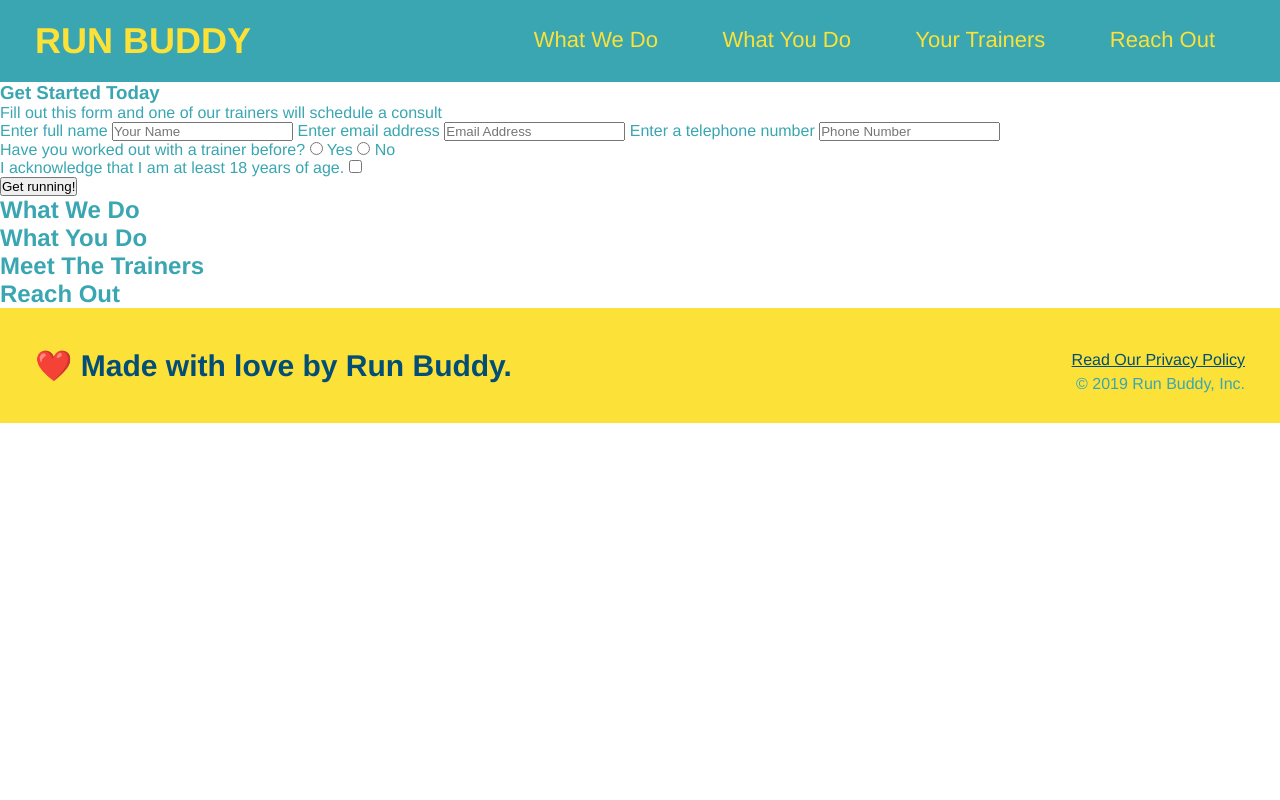
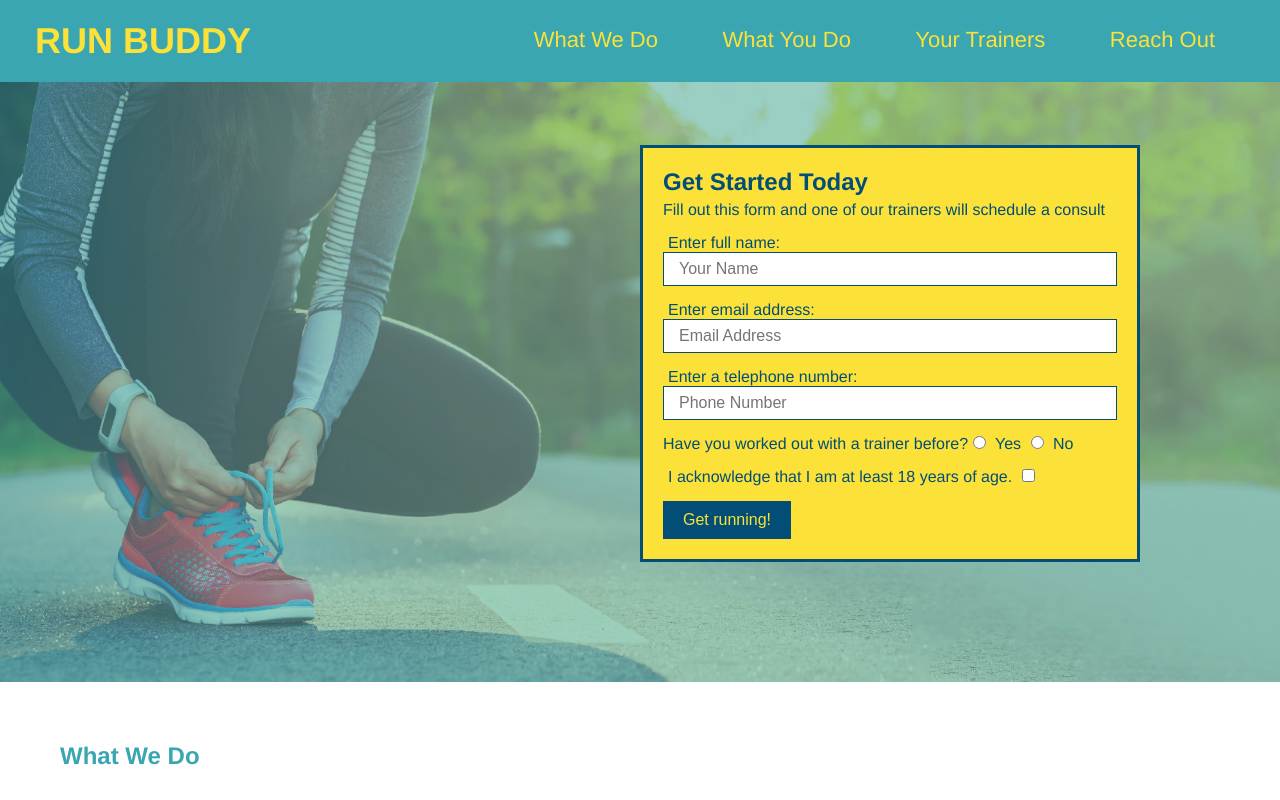
Before and after one commit to AaronLiuXM/run-buddy, a plain HTML site: page index.html in a window 1280 px wide. Shown: the top 800 px of the page. Drawn offline with Linux system fonts and the light colour scheme.

Commit message:
sign on form

```diff
--- a/assets/css/style.css
+++ b/assets/css/style.css
@@ -65,3 +65,60 @@
   footer a {
     color: #024e76;
   }
+
+  section {
+    padding: 60px;
+  }
+
+  /* Hero Style Start*/
+  .hero {
+    height: 600px;
+    background-image: url(../css/hero-bg.jpg);
+    background-size: cover;
+    background-position: center;
+    position: relative;
+  }
+  /*Hero Style End */
+
+  .hero-form {
+    background-color: #fce138;
+    padding: 20px;
+    width: 500px;
+    color: #024e76;
+    border-style: solid;
+    border-width: 3px;
+    border-color: #024e76;
+    position: absolute;
+    bottom: 120px;
+    right: 140px;
+  }
+
+  .hero-form h3 {
+    font-size: 24px;
+    margin: 0;
+  }
+
+  .hero-form p {
+    margin: 5px 0 15px 0;
+  }
+
+  .form-input {
+    border: 1px solid #024e76;
+    display: block;
+    padding: 7px 15px;
+    font-size: 16px;
+    color: #024e76;
+    width: 100%;
+    margin-bottom: 15px;
+  }
+  .hero-form label {
+    margin: 0 5px;
+  }
+
+  .hero-form button {
+    color: #fce138;
+    background-color: #024e76;
+    border: none;
+    padding: 10px 20px;
+    font-size: 16px;
+  }
--- a/index.html
+++ b/index.html
@@ -34,8 +34,8 @@
     </header>
 
     <!-- hero/jumbotron -->
-    <section>
-        <div>
+    <section class="hero">
+        <div class="hero-form">
             <h3>Get Started Today</h3>
 
             <p>Fill out this form and one of our trainers will schedule a consult</p>
@@ -43,14 +43,14 @@
     <!--Add form element-->
 
             <form>
-                <label for="name">Enter full name</label>
-                <input type="text" placeholder="Your Name" name="name" id="name" />
+                <label for="name">Enter full name: </label>
+                <input type="text" placeholder="Your Name" name="name" id="name" class="form-input">
 
-                <label for="email">Enter email address</label>
-                <input type="email" placeholder="Email Address" name="email" id="email" />
+                <label for="email">Enter email address: </label>
+                <input type="email" placeholder="Email Address" name="email" id="email" class="form-input">
 
-                <label for="phone">Enter a telephone number</label>
-                <input type="phone" placeholder="Phone Number" name="phone" id="phone" />
+                <label for="phone">Enter a telephone number: </label>
+                <input type="phone" placeholder="Phone Number" name="phone" id="phone" class="form-input">
                 <p>
                     Have you worked out with a trainer before?
                     <input type="radio" name="trainer-confirm" id="trainer-yes"/>
```
Also changed, not shown: assets/css/hero-bg.jpg (added).
